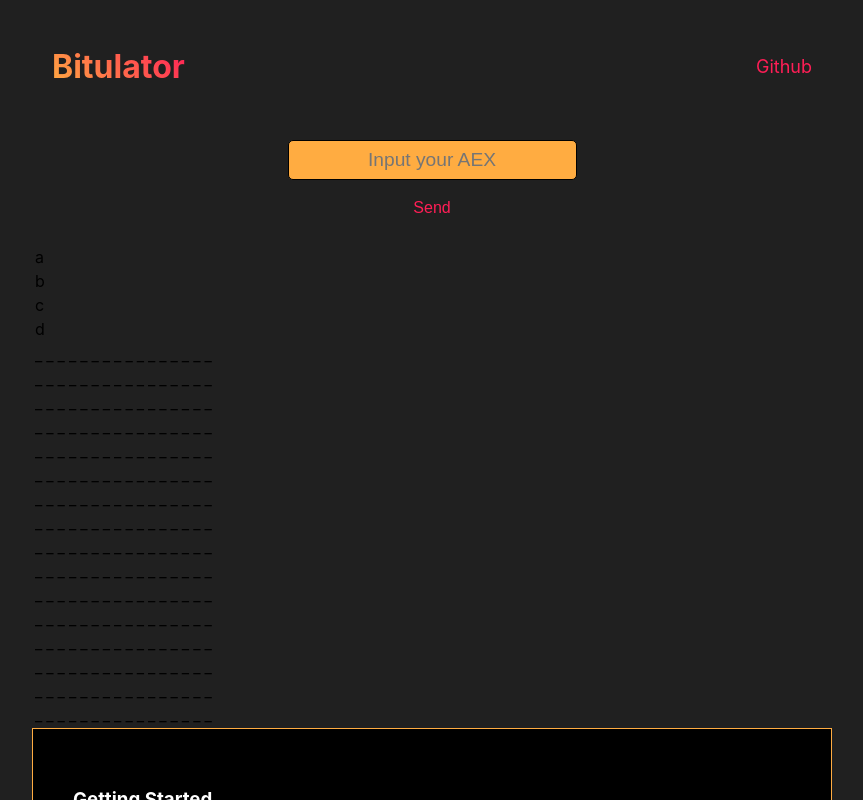
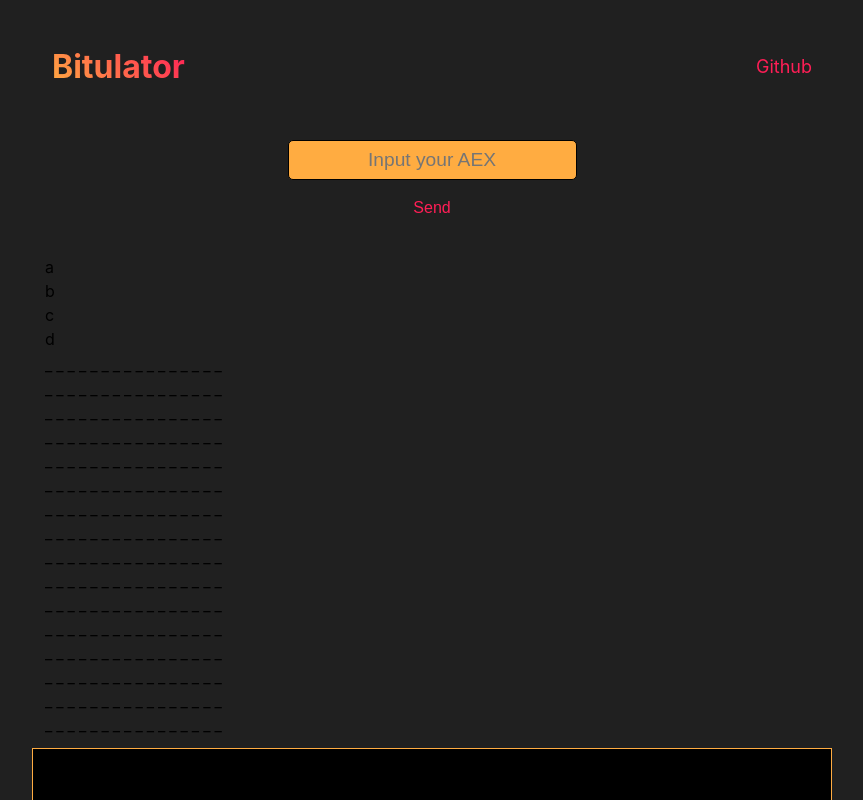
Before and after one commit to KavinSatheeskumar/bitulator, a React (Create React App) app in the folder frontend/: page / in a window 1280 px wide. Shown: the top 800 px of the page, without its empty margins (208-1071 px from the left). Built offline with nearby package versions, Linux system fonts and the light colour scheme.

Commit message:
Update App.css

```diff
--- a/frontend/src/App.css
+++ b/frontend/src/App.css
@@ -84,3 +84,7 @@ html {
   max-width: 800px;
   height: auto;
 }
+
+.Instructions {
+  padding: 10px;
+}
```
